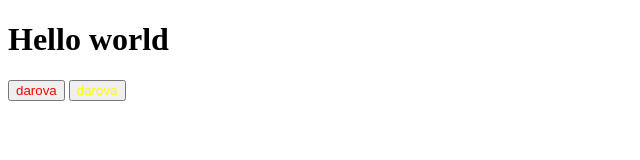
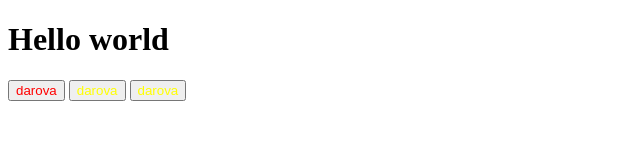
Before and after one commit to igorzaklepny/test, a plain HTML site: page index.html in a window 1280 px wide. Shown: the whole page, without its empty margins (0-640 px from the left). Drawn offline with Linux system fonts and the light colour scheme.

Commit message:
dobavil huynyu

```diff
--- a/index.html
+++ b/index.html
@@ -9,5 +9,6 @@
     <h1>Hello world</h1>
     <button style="color:red;">darova</button>
     <button style="color:yellow;">darova</button>
+    <button style="color:yellow;">darova</button>
 </body>
 </html>
```
